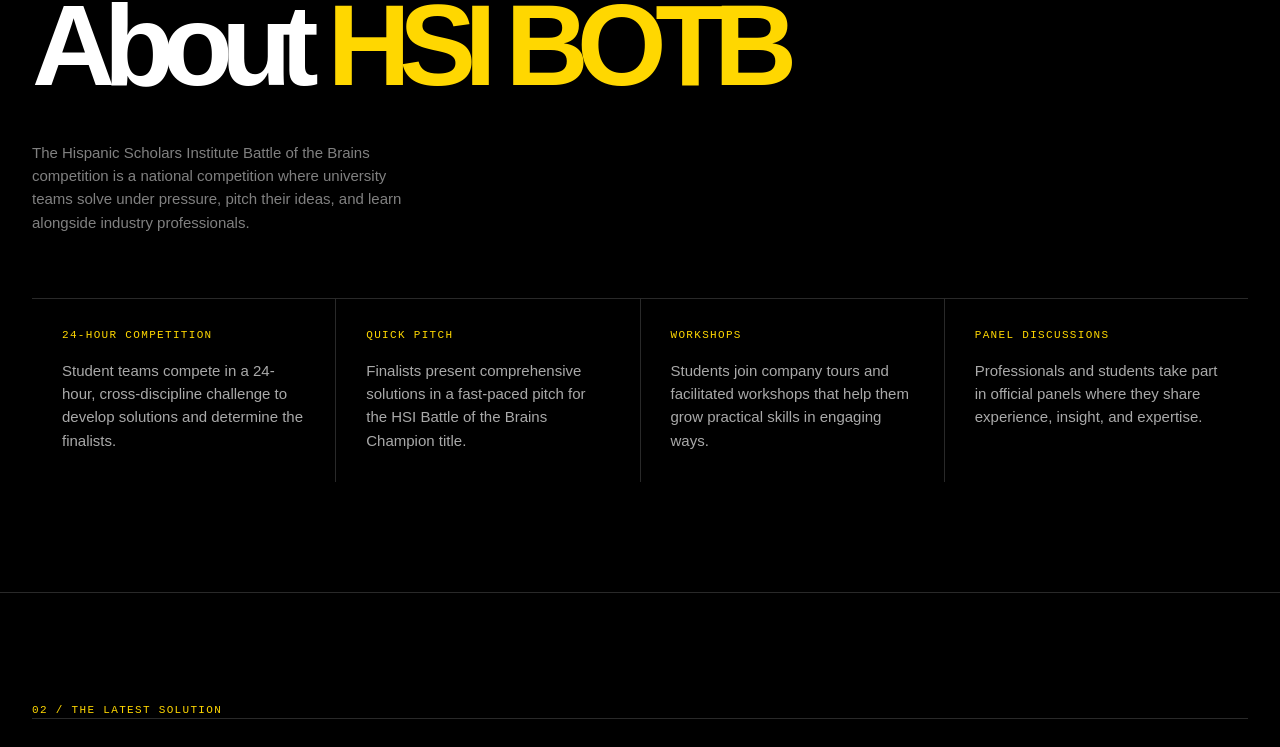
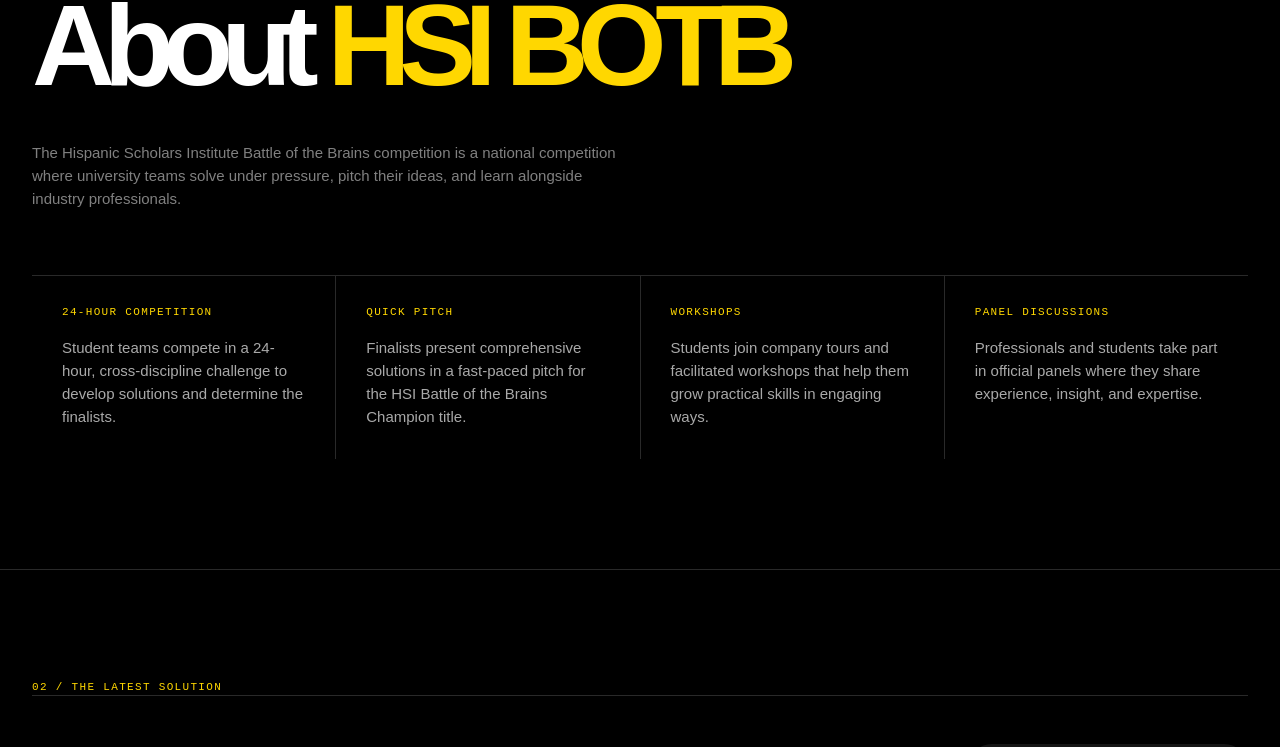
Before and after one commit to HSI-BOTB-UCF/HSI_BOTB_UCF_WEBSITE, a React (Vite) app: page / in a window 1280 px wide. Shown: the part 953-1700 px from the top of the page. Built offline with nearby package versions, Linux system fonts and the light colour scheme.

Commit message:
Changed some formatting issues

```diff
--- a/src/index.css
+++ b/src/index.css
@@ -486,7 +486,7 @@
 
 .body-copy {
   color: var(--gray);
-  max-width: 390px;
+  max-width: 600px;
   line-height: 1.55;
   margin-top: 48px;
   font-size: 15px;
```
